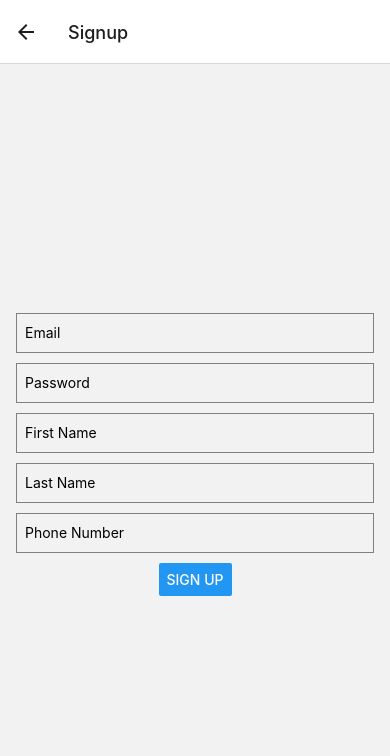
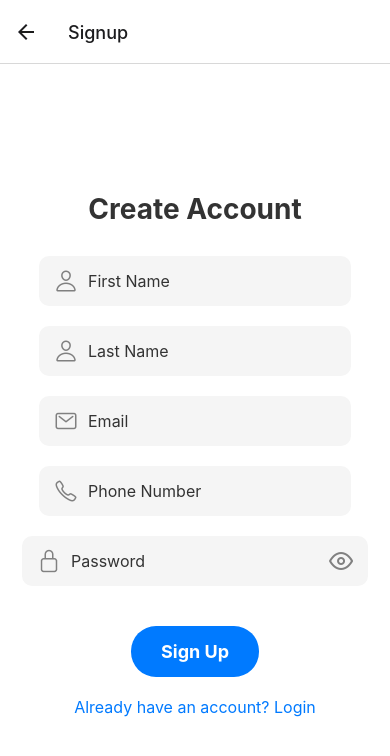
Before and after one commit to smirki/Ugo, a React Native app in the folder frontend/: screen /Signup in a window 390 px wide. Shown: the top 756 px of the page. Built offline with nearby package versions, Linux system fonts and the light colour scheme.

Commit message:
improved signup and homescreen

```diff
--- a/frontend/components/Onboarding/SignUp.js
+++ b/frontend/components/Onboarding/SignUp.js
@@ -1,22 +1,57 @@
 import React, { useState } from 'react';
-import { View, TextInput, Button, Alert, StyleSheet } from 'react-native';
+import { View, Text, TextInput, TouchableOpacity, StyleSheet, KeyboardAvoidingView, ScrollView, Platform } from 'react-native';
+import { Ionicons, Feather } from '@expo/vector-icons';
 
-const SignupScreen = ({ navigation }) => {
+const SignUpScreen = ({ navigation }) => {
   const [email, setEmail] = useState('');
   const [password, setPassword] = useState('');
   const [firstName, setFirstName] = useState('');
   const [lastName, setLastName] = useState('');
   const [phone, setPhone] = useState('');
+  const [showPassword, setShowPassword] = useState(false);
 
   const handleSignup = () => {
     // Implement your sign-up logic here
-
     // Navigate to Profile Screen after sign-up
     navigation.navigate('DrawerNavigator');
   };
 
+  const toggleShowPassword = () => {
+    setShowPassword(!showPassword);
+  };
+
   return (
-    <View style={styles.container}>
+    <KeyboardAvoidingView
+      style={styles.container}
+      behavior={Platform.OS === 'ios' ? 'padding' : 'height'}
+    >
+      <ScrollView contentContainerStyle={styles.scrollContainer}>
+        <View style={styles.headerContainer}>
+          <Text style={styles.headerText}>Create Account</Text>
+        </View>
+
+        <View style={styles.inputContainer}>
+          <Ionicons name="person-outline" size={24} color="gray" style={styles.icon} />
+          <TextInput
+            style={styles.input}
+            placeholder="First Name"
+            value={firstName}
+            onChangeText={setFirstName}
+          />
+        </View>
+
+        <View style={styles.inputContainer}>
+          <Ionicons name="person-outline" size={24} color="gray" style={styles.icon} />
+          <TextInput
+            style={styles.input}
+            placeholder="Last Name"
+            value={lastName}
+            onChangeText={setLastName}
+          />
+        </View>
+
+        <View style={styles.inputContainer}>
+          <Ionicons name="mail-outline" size={24} color="gray" style={styles.icon} />
           <TextInput
             style={styles.input}
             placeholder="Email"
@@ -24,25 +59,10 @@ const SignupScreen = ({ navigation }) => {
             onChangeText={setEmail}
             keyboardType="email-address"
           />
-      <TextInput
-        style={styles.input}
-        placeholder="Password"
-        value={password}
-        onChangeText={setPassword}
-        secureTextEntry
-      />
-      <TextInput
-        style={styles.input}
-        placeholder="First Name"
-        value={firstName}
-        onChangeText={setFirstName}
-      />
-      <TextInput
-        style={styles.input}
-        placeholder="Last Name"
-        value={lastName}
-        onChangeText={setLastName}
-      />
+        </View>
+
+        <View style={styles.inputContainer}>
+          <Ionicons name="call-outline" size={24} color="gray" style={styles.icon} />
           <TextInput
             style={styles.input}
             placeholder="Phone Number"
@@ -50,30 +70,94 @@ const SignupScreen = ({ navigation }) => {
             onChangeText={setPhone}
             keyboardType="phone-pad"
           />
-      <Button title="Sign Up" onPress={handleSignup} />
         </View>
+
+        <View style={styles.inputContainer}>
+          <Ionicons name="lock-closed-outline" size={24} color="gray" style={styles.icon} />
+          <TextInput
+            style={styles.input}
+            placeholder="Password"
+            value={password}
+            onChangeText={setPassword}
+            secureTextEntry={!showPassword}
+          />
+          <TouchableOpacity style={styles.showPasswordButton} onPress={toggleShowPassword}>
+            <Feather
+              name={showPassword ? 'eye-off' : 'eye'}
+              size={24}
+              color="gray"
+            />
+          </TouchableOpacity>
+        </View>
+
+        <TouchableOpacity style={styles.signUpButton} onPress={handleSignup}>
+          <Text style={styles.signUpButtonText}>Sign Up</Text>
+        </TouchableOpacity>
+
+        <TouchableOpacity onPress={() => navigation.navigate('Login')}>
+          <Text style={styles.loginText}>Already have an account? Login</Text>
+        </TouchableOpacity>
+      </ScrollView>
+    </KeyboardAvoidingView>
   );
 };
-
-// Add SignupScreen to your navigation stack
-//
 
 const styles = StyleSheet.create({
   container: {
     flex: 1,
+    backgroundColor: '#fff',
+  },
+  scrollContainer: {
+    flexGrow: 1,
+    justifyContent: 'center',
     alignItems: 'center',
-    justifyContent: 'center',
-    padding: 16,
+    padding: 20,
+  },
+  headerContainer: {
+    marginBottom: 30,
+  },
+  headerText: {
+    fontSize: 28,
+    fontWeight: 'bold',
+    color: '#333',
+  },
+  inputContainer: {
+    flexDirection: 'row',
+    alignItems: 'center',
+    backgroundColor: '#f5f5f5',
+    borderRadius: 10,
+    paddingHorizontal: 15,
+    marginBottom: 20,
+  },
+  icon: {
+    marginRight: 10,
   },
   input: {
-    width: '100%',
-    height: 40,
-    padding: 8,
-    borderWidth: 1,
-    borderColor: 'gray',
-    marginBottom: 10,
+    flex: 1,
+    height: 50,
+    fontSize: 16,
+    color: '#333',
   },
-  // Add other styles as needed
+  showPasswordButton: {
+    marginLeft: 10,
+  },
+  signUpButton: {
+    backgroundColor: '#007AFF',
+    paddingVertical: 15,
+    paddingHorizontal: 30,
+    borderRadius: 25,
+    marginTop: 20,
+  },
+  signUpButtonText: {
+    color: '#fff',
+    fontSize: 18,
+    fontWeight: 'bold',
+  },
+  loginText: {
+    marginTop: 20,
+    color: '#007AFF',
+    fontSize: 16,
+  },
 });
 
-export default SignupScreen;
+export default SignUpScreen;
--- a/frontend/components/Rider/HomeScreen.js
+++ b/frontend/components/Rider/HomeScreen.js
@@ -1,17 +1,5 @@
 import React, { useState, useRef } from 'react';
-import {
-  StyleSheet,
-  View,
-  Text,
-  TextInput,
-  TouchableOpacity,
-  Image,
-  FlatList,
-  SafeAreaView,
-  Animated,
-  Button,
-  ScrollView
-} from 'react-native';
+import { StyleSheet, View, Text, TextInput, TouchableOpacity, Image, FlatList, SafeAreaView, Animated, ScrollView } from 'react-native';
 import { Ionicons, MaterialCommunityIcons, FontAwesome5 } from '@expo/vector-icons';
 
 // Dummy data for the flat list
@@ -46,50 +34,56 @@ const data = [
 
 const styles = StyleSheet.create({
   container: {
-      flex: 2,
+    flex: 1,
     backgroundColor: '#F5F5F5',
-      paddingHorizontal: 100,
-      marginHorizontal: 18
+    paddingHorizontal: 20,
+    marginHorizontal: 18,
   },
   topBar: {
     flexDirection: 'row',
-      justifyContent: 'space-between',
-      paddingHorizontal: 10,
     alignItems: 'center',
-      marginTop: 10,
+    marginVertical: 10,
   },
   title: {
     fontSize: 24,
     fontWeight: 'bold',
-      alignSelf: 'flex-start',
-      marginLeft: 10,
-      marginTop: 10,
+    marginBottom: 10,
+  },
+  searchBar: {
+    flexDirection: 'row',
+    alignItems: 'center',
+    backgroundColor: '#FFFFFF',
+    borderRadius: 20,
+    paddingHorizontal: 15,
+    marginBottom: 20,
+    shadowColor: '#000',
+    shadowOffset: { width: 0, height: 4 },
+    shadowOpacity: 0.2,
+    shadowRadius: 3,
+    elevation: 5,
   },
   searchInput: {
+    flex: 1,
     height: 40,
-      marginVertical: 10,
-      borderWidth: 1,
+    paddingHorizontal: 10,
+  },
+  filterButton: {
+    backgroundColor: '#FFCC00',
+    borderRadius: 15,
     padding: 10,
-      borderRadius: 20,
-      borderColor: '#ddd',
-      backgroundColor: '#f9f9f9',
   },
   sectionHeader: {
     fontSize: 18,
     fontWeight: 'bold',
-      marginLeft: 10,
-      marginVertical: 10,
-    },
-    columnWrapper: {
-      justifyContent: 'space-between',
     marginBottom: 10,
   },
   destinationCard: {
-      backgroundColor: 'white', borderRadius: 10,
+    backgroundColor: 'white',
+    borderRadius: 10,
     padding: 15,
     margin: 5,
     alignItems: 'center',
-      width: '48%', // approximately half of the screen width minus margin
+    width: '48%',
   },
     destinationImage: {
       width: '100%',
@@ -188,23 +182,24 @@ const styles = StyleSheet.create({
         fontWeight: 'bold',
       },
       filtersContainer: {
-        paddingHorizontal: 10,
-        flexWrap: 'wrap', // Allows tags to wrap to the next line
+        flexDirection: 'row',
+        flexWrap: 'wrap',
+        marginBottom: 20,
       },
-
       filterTag: {
         backgroundColor: '#f0f0f0',
         borderRadius: 20,
-        paddingHorizontal: 20,
+        paddingHorizontal: 15,
         paddingVertical: 8,
-        margin: 5, // Adds more space around each tag
+        margin: 5,
       },
       activeFilterTag: {
-        backgroundColor: '#FECC4C', // Change color for active state
+        backgroundColor: '#FECC4C',
         color: 'white',
       },
       filterTagText: {
-        color: 'black',
+        fontSize: 16,
+        fontWeight: 'bold',
       },
     });
 
@@ -222,30 +217,14 @@ const HomeScreen = ({ navigation }) => {
 
     const userProfile = {
       name: 'Jane Doe',
-    profilePic: 'https://via.placeholder.com/150', // Placeholder image URL
+      profilePic: 'https://via.placeholder.com/150',
     };
-
-    // State for search input
 
     const [search, setSearch] = useState('');
     const [activeCategory, setActiveCategory] = useState('All');
-  // Animated value for the search input width
-  const searchWidth = useRef(new Animated.Value(200)).current;
 
-  const filteredData = data.filter(item =>
-    activeCategory === 'All' || item.category === activeCategory
-  );
+    const filteredData = data.filter((item) => activeCategory === 'All' || item.category === activeCategory);
 
-    const animateSearchBar = () => {
-        // Animate the width of the search bar
-        Animated.timing(searchWidth, {
-          toValue: 300, // Adjust the value to the width you want
-          duration: 400,
-          useNativeDriver: false, // width is not supported by native driver
-        }).start();
-      };
-
-    // Function to render each destination card
     const renderDestination = ({ item }) => (
       <View style={styles.destinationCard}>
         <View style={[styles.destinationImage, { backgroundColor: item.backgroundColor }]}>
@@ -274,7 +253,6 @@ const HomeScreen = ({ navigation }) => {
         <View style={styles.topBar}>
           <Image source={{ uri: userProfile.profilePic }} style={styles.profilePic} />
           <Text style={styles.userName}>{userProfile.name}</Text>
-        {/* Other elements in the top bar */}
         </View>
         <Text style={styles.title}>Find a Driver</Text>
         <View style={styles.searchBar}>
@@ -289,25 +267,17 @@ const HomeScreen = ({ navigation }) => {
           </TouchableOpacity>
         </View>
         <Text style={styles.sectionHeader}>Popular Destinations</Text>
-      <ScrollView
-  horizontal
-  showsHorizontalScrollIndicator={false}
-  contentContainerStyle={[styles.filtersContainer, { justifyContent: 'center' }]} // Moved justifyContent here
-  style={{ flexGrow: 0 }} // If you have other styles that should still apply to the ScrollView itself
->
+        <View style={styles.filtersContainer}>
           {['All', 'Nightlife', 'Grocery', 'Party', 'Frat', 'Venue', 'Bar', 'Brewery'].map(renderFilterTag)}
-</ScrollView>
+        </View>
         <FlatList
           data={filteredData}
           renderItem={renderDestination}
-  keyExtractor={item => item.key}
+          keyExtractor={(item) => item.key}
           numColumns={2}
-  nestedScrollEnabled // Enable nested scrolling
+          nestedScrollEnabled
         />
-
-      <TouchableOpacity style={styles.goButtonLarge} onPress={() =>
-        navigation.navigate('RideConfirmation')
-      }>
+        <TouchableOpacity style={styles.goButtonLarge} onPress={() => navigation.navigate('RideConfirmation')}>
           <Text style={styles.goButtonTextLarge}>GO</Text>
         </TouchableOpacity>
       </SafeAreaView>
```
Lines whose indentation alone changed are shown as unchanged.
